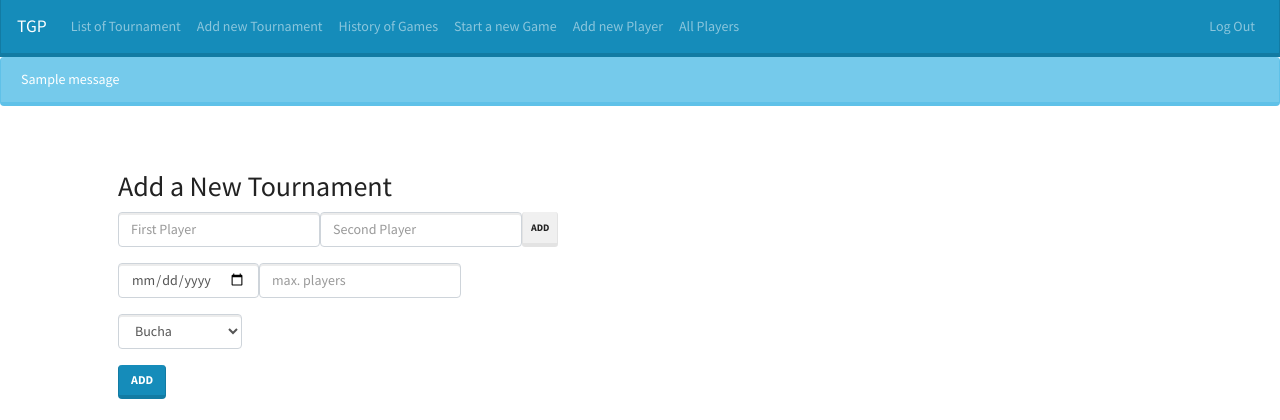
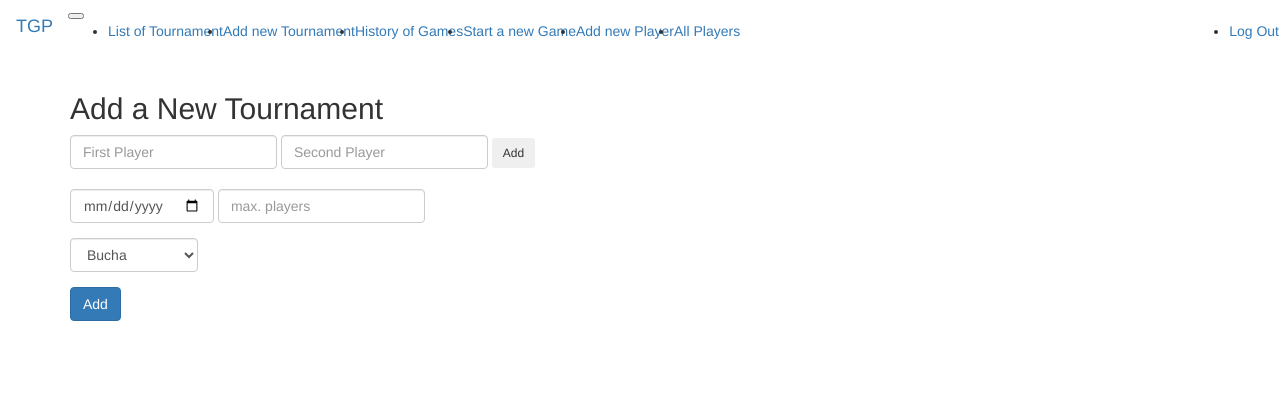
Before and after one commit to Sam-Tymoshchuk/cs50_pj, a Flask app: page /new_tourn in a window 1280 px wide. Shown: the top 420 px of the page. Run offline with Flask 2, Linux system fonts and the light colour scheme; a user stored in the database is signed in; tables that the repository leaves empty hold one stand-in row (values such as "Sample post"); one stand-in notice (Sample message) is shown; some libraries are stand-ins or nearby versions.

```diff
--- a/application.py
+++ b/application.py
@@ -150,7 +150,7 @@ def new_tourn():
 
         try:
             t_id = db.execute("INSERT INTO tournaments (date, max_num, location_id, t_type_id) VALUES (:date, :max_num, 1, 1)",
-            date=date, max_num=max_players)
+                            date=date, max_num=max_players)
         except:
             print ("Error 1")
 
@@ -161,26 +161,34 @@ def new_tourn():
         except:
             print ("error 2")
 
-        return render_template("new_tourn.html")
+        return redirect(url_for("tournament",t_id=t_id))
     else:
-        return render_template("new_tourn.html")
+        t_id = request.args.get("t_id")
+
+        tournament = db.execute("SELECT t_id, date, p1, p2, max_num, location FROM participants JOIN tournaments ON participants.t_id = id JOIN locations ON tournaments.location_id = locations.l_id WHERE t_id = :t_id",
+                            t_id=t_id)
+        return render_template("new_tourn.html", roster=tournament)
 
 @app.route("/tournament")
 @login_required
-def tournament():
+def tournament(t_id=None):
 
-    t_id = request.args.get("t_id")
+    if t_id is None:
+        t_id = request.args.get("t_id")
+
     print (t_id)
+
     tournament = db.execute("SELECT t_id, date, p1, p2, max_num, location FROM participants JOIN tournaments ON participants.t_id = id JOIN locations ON tournaments.location_id = locations.l_id WHERE t_id = :t_id",
-    t_id=t_id)
+                            t_id=t_id)
+
     return render_template("tournament.html", roster=tournament)
 
-    try:
-        tournament = db.execute("SELECT t_id, p1, p2 FROM participants JOIN tournaments ON participants.t_id = id WHERE t_id = :t_id",
-        t_id=t_id)
-        return render_template("tournament.html", roster=tournament)
-    except:
-        return redirect("/tournaments")
+    # try:
+    #     tournament = db.execute("SELECT t_id, p1, p2 FROM participants JOIN tournaments ON participants.t_id = id WHERE t_id = :t_id",
+    #     t_id=t_id)
+    #     return render_template("tournament.html", roster=tournament)
+    # except:
+    #     return redirect("/tournaments")
 
 @app.route("/games")
 def games():
--- a/static/scripts.js
+++ b/static/scripts.js
@@ -4,12 +4,10 @@ $(document).ready(function($) {
             var p1 = $("#p1").val();
             var p2 = $("#p2").val();
             var newDouble = $('<li>')
-                .text(p1 + " / " + p2)
+                .text(p1 + "\n" + p2)
                 .addClass("list-group-item");
             $("#p1").focus();
-            newDouble.on('dblclick', function() {
-                $(this).remove(); // Attach the event handler *before* adding the element
-            });
+
             $('<input>').attr({
                 type: 'hidden',
                 value: (p1+","+p2),
@@ -25,5 +23,10 @@ $(document).ready(function($) {
             return false;
         }
     });
+
+    $('li').on('dblclick', function() {
+                $(this).remove(); // Attach the event handler *before* adding the element
+            });
+
     $("ol").sortable(); // can sort the list, got it from Jquery UI
 });
--- a/templates/layout.html
+++ b/templates/layout.html
@@ -9,7 +9,9 @@
         <meta content="initial-scale=1, width=device-width" name="viewport"/>
 
         <!-- documentation at http://getbootstrap.com/, alternative themes at https://www.bootstrapcdn.com/bootswatch/ -->
-        <link href="https://maxcdn.bootstrapcdn.com/bootswatch/4.0.0-beta.3/lumen/bootstrap.min.css" rel="stylesheet"/>
+        <link rel="stylesheet" href="https://maxcdn.bootstrapcdn.com/bootstrap/3.3.7/css/bootstrap.min.css" integrity="sha384-BVYiiSIFeK1dGmJRAkycuHAHRg32OmUcww7on3RYdg4Va+PmSTsz/K68vbdEjh4u" crossorigin="anonymous">
+
+        <!--<link rel="stylesheet" href="https://stackpath.bootstrapcdn.com/bootswatch/4.1.1/lumen/bootstrap.min.css">-->
 
         <link href="{{ url_for('static', filename='styles.css') }}" rel="stylesheet"/>
 
@@ -19,23 +21,38 @@
 
         <!-- app's own JavaScript -->
         <script src="/static/scripts.js"></script>
-        <script src="https://maxcdn.bootstrapcdn.com/bootstrap/3.3.7/js/bootstrap.min.js"></script>
+
+        <script src="https://maxcdn.bootstrapcdn.com/bootstrap/3.3.7/js/bootstrap.min.js" integrity="sha384-Tc5IQib027qvyjSMfHjOMaLkfuWVxZxUPnCJA7l2mCWNIpG9mGCD8wGNIcPD7Txa" crossorigin="anonymous"></script>
 
         <title>TGP for Tennis</title>
 
     </head>
 
     <body>
-        <nav class="navbar navbar-expand-lg navbar-dark bg-primary">
+        <nav class="navbar navbar-expand-lg navbar-light bg-light">
             <a class="navbar-brand" href="{{ url_for('index') }}">TGP</a>
-            <button class="navbar-toggler" type="button" data-toggle="collapse" data-target="#navbarColor01" aria-controls="navbarColor01" aria-expanded="true" aria-label="Toggle navigation" style="">
+
+            <button class="navbar-toggler" type="button" data-toggle="collapse" data-target="#navbarNav" aria-controls="navbarNav" aria-expanded="false" aria-label="Toggle navigation">
                 <span class="navbar-toggler-icon"></span>
             </button>
-            <div class="navbar-collapse collapse show" id="navbarColor01" style="">
+
+            <div class="navbar-collapse collapse" id="navbarNav">
                 {% if session.user_id %}
+                    <!--<div class="navbar-nav">-->
+                    <!--    <a class="nav-item nav-link active" href="{{ url_for('tournaments') }}">-->
+                    <!--        List of Tournament<span class="sr-only">(current)</span>-->
+                    <!--    </a>-->
+                    <!--    <a class="nav-item nav-link" href="{{ url_for('new_tourn') }}">Add new Tournament</a>-->
+                    <!--    <a class="nav-item nav-link" href="{{ url_for('logout') }}">Log Out</a>-->
+
+                    <!--</div>-->
+
+
                     <ul class="navbar-nav mr-auto">
                         <li class="nav-item">
-                            <a class="nav-link" href="{{ url_for('tournaments') }}">List of Tournament<span class="sr-only">(current)</span></a>
+                            <a class="nav-link" href="{{ url_for('tournaments') }}">
+                                List of Tournament<span class="sr-only">(current)</span>
+                            </a>
                         </li>
                          <li class="nav-item">
                             <a class="nav-link" href="{{ url_for('new_tourn') }}">Add new Tournament</a>
@@ -57,6 +74,11 @@
                                 <li><a class="nav-link" href="{{ url_for('logout') }}">Log Out</a></li>
                     </ul>
                 {% else %}
+                    <!--<div class="navbar-nav">-->
+                    <!--    <a class="nav-item nav-link" href="{{ url_for('register') }}">Register</a>-->
+                    <!--    <a class="nav-item nav-link" href="{{ url_for('login') }}">Log In</a>-->
+                    <!--</div>-->
+
                     <ul class="navbar-nav mr-auto">
                         <li class="nav-item">
                             <a class="nav-link" href="{{ url_for('register') }}">Register</a>
@@ -69,13 +91,13 @@
             </div>
         </nav>
 
-            {% if get_flashed_messages() %}
-                <header>
-                    <div class="alert alert-info" role="alert">
-                        {{ get_flashed_messages() | join(" ") }}
-                    </div>
-                </header>
-            {% endif %}
+            <!--{% if get_flashed_messages() %}-->
+            <!--    <header>-->
+            <!--        <div class="alert alert-info" role="alert">-->
+            <!--            {{ get_flashed_messages() | join(" ") }}-->
+            <!--        </div>-->
+            <!--    </header>-->
+            <!--{% endif %}-->
 
             <main class="container p-5">
                 {% block main %}{% endblock %}
--- a/templates/new_tourn.html
+++ b/templates/new_tourn.html
@@ -17,7 +17,11 @@
         <input type="submit" class="btn btn-secondary btn-sm" value="Add" id="add">
       </div>
 
-      <ol class="list-group" id="olist"></ol>
+      <ol class="list-group" id="olist">
+        {% for line in roster %}
+          <li class="list-group-item"><input type="hidden" value="{{ line.p1 }}, {{ line.p2 }}" name="pla">{{ line.p1 }} {{ line.p2 }}</li>
+        {% endfor %}
+      </ol>
 
       <div class="form-group d-flex">
         <input type="date" class="form-control" name="date" required/>
```
Also changed, not shown: templates/tournament.html (+3 -4 lines), TGP_data.db.
